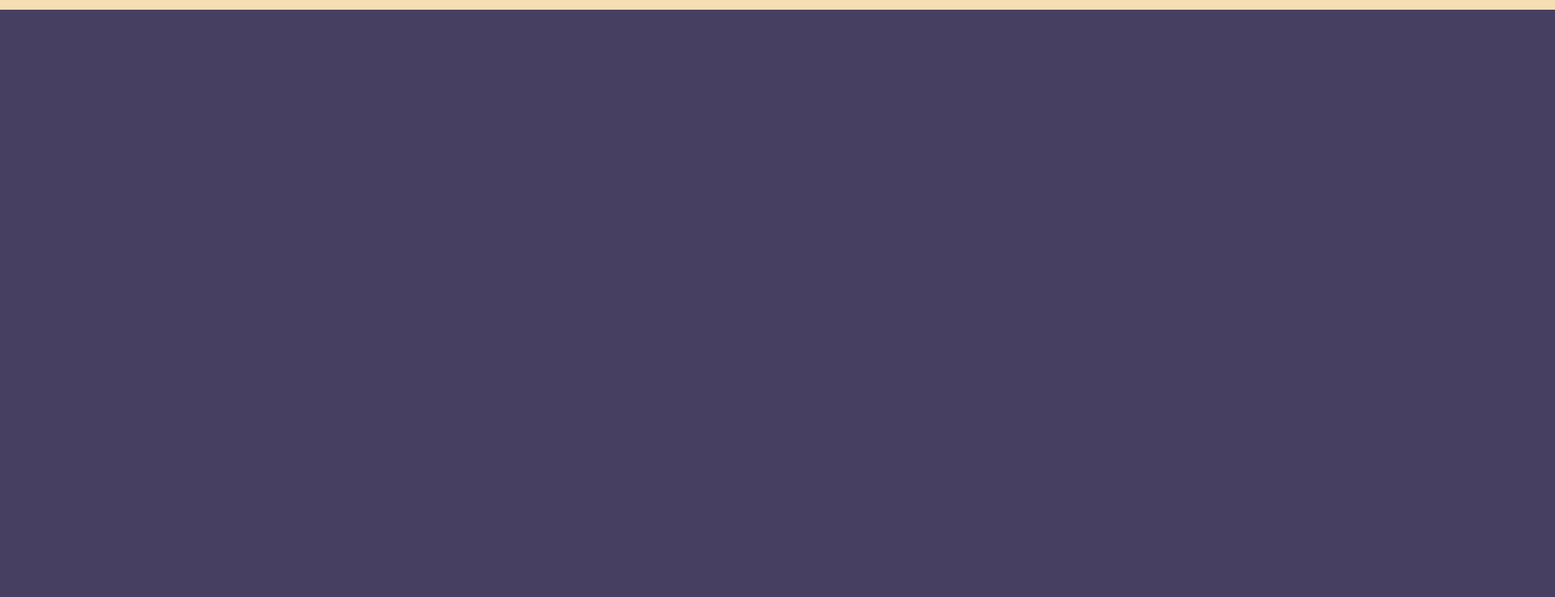
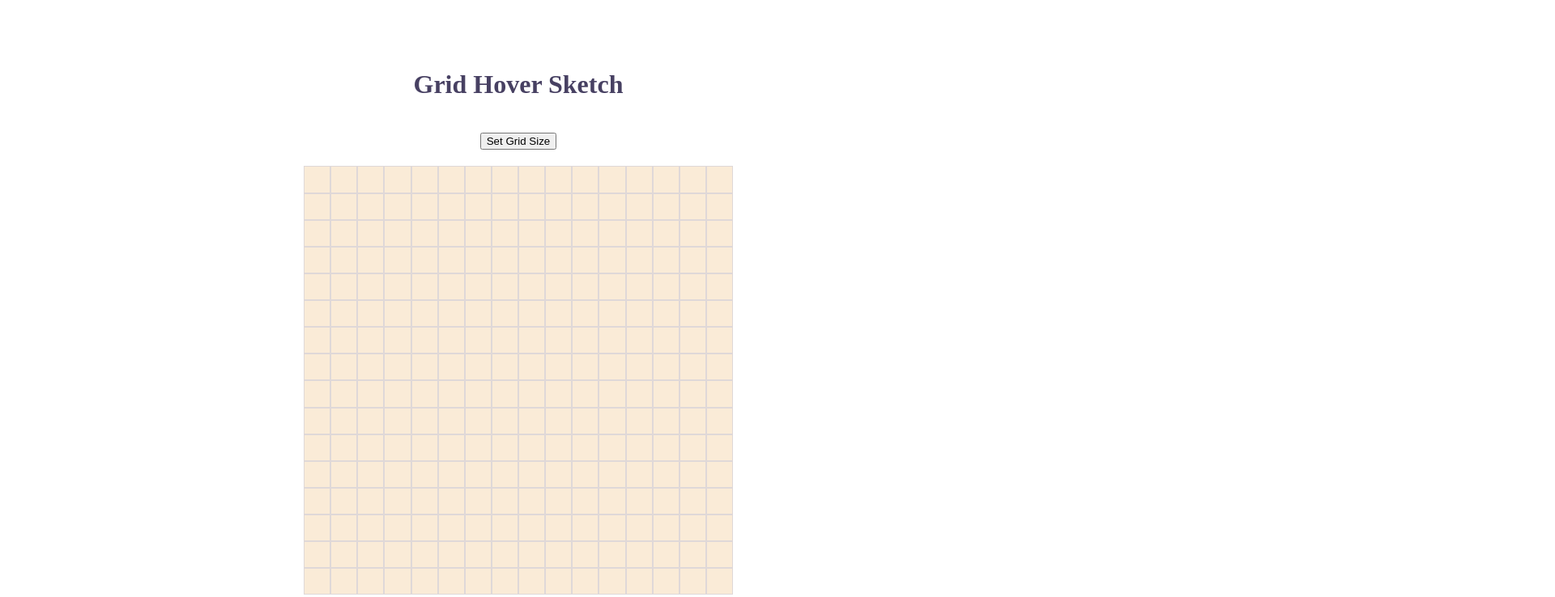
Before and after one commit to danicaad/sketchpad, a plain HTML site: page index.html in a window 1280 px wide. Shown: the top 738 px of the page at 81% size, 1920 px wide, since content can reach past the window. Drawn offline with Linux system fonts and the light colour scheme.

Commit message:
Prompt user to input number of squares per side on the grid

```diff
--- a/index.html
+++ b/index.html
@@ -7,6 +7,8 @@
         <script src="js-file.js" defer></script>
     </head>
     <body>
+        <h1 id="title">Grid Hover Sketch</h1>
+        <button id="input">Set Grid Size</button>
         <div id="container"></div>
     </body>
 </html>
--- a/js-file.js
+++ b/js-file.js
@@ -1,7 +1,4 @@
-const div = document.querySelector('#container');
-
-const n = 64;
-
+function generateGrid(n) {
     for (let i = 0; i < (n*n); i++) {
         const box = document.createElement('div');
         box.classList.add("box");
@@ -9,15 +6,27 @@ for (let i = 0; i < (n*n); i++) {
         box.style.height = `${530/n}px`;
         div.appendChild(box);
      }
-
     const boxes = document.querySelectorAll('.box');
 
     boxes.forEach((box) => box.addEventListener("mouseover", () => {
         box.classList.add("hovered");
     }));
+}
 
-const resetBtn = document.querySelector('#reset');
+const div = document.querySelector('#container');
+const input = document.querySelector('#input');
 
-//resetBtn.addEventListener("click", () => {
-//    boxes.forEach((box) => box.classList.remove("hovered"));
-//});
+let n = 16;
+
+generateGrid(n);
+
+input.addEventListener("click", () => {
+    while(div.firstChild) {
+        div.removeChild(div.lastChild);
+    }
+    do{
+        n = prompt('How many number of squares per side? (default: 16, max: 100)');
+    } while (n > 100);
+
+    generateGrid(n);
+});
--- a/styles.css
+++ b/styles.css
@@ -1,22 +1,46 @@
-html {
+* {
     box-sizing: border-box;
 }
 
 body {
+    display: flex;
+    flex-direction: column;
+    justify-content: center;
+    align-items: center;
     margin: 0;
     min-height: 100vh;
+}
+
+#title {
+    color: #100633c4;
+}
+
+#container {
+    margin-top: 200px 0px 200px 0px;
+    display: flex;
+    min-width: 530px;
+    max-width: 530px;
+    flex-flow: row wrap;
+    justify-content: center;
+    align-items: center;
+    background-color: antiquewhite;
+}
+
+.box {
+    border: 1px solid rgb(223, 216, 216);
+    background-color: antiquewhite;
+
+}
+
+.hovered {
     background-color: #100633c4;
 }
 
-#container {
-    display: flex;
-    justify-content: center;
-    align-items: center;
+#reset {
+    margin: 20px;
+    font-size: 20px;
 }
 
-.box {
-    width: 200px;
-    height: 200px;
-    border: 2px solid wheat;
-
+button {
+    margin: 20px;
 }
```
Lines whose indentation alone changed are shown as unchanged.
